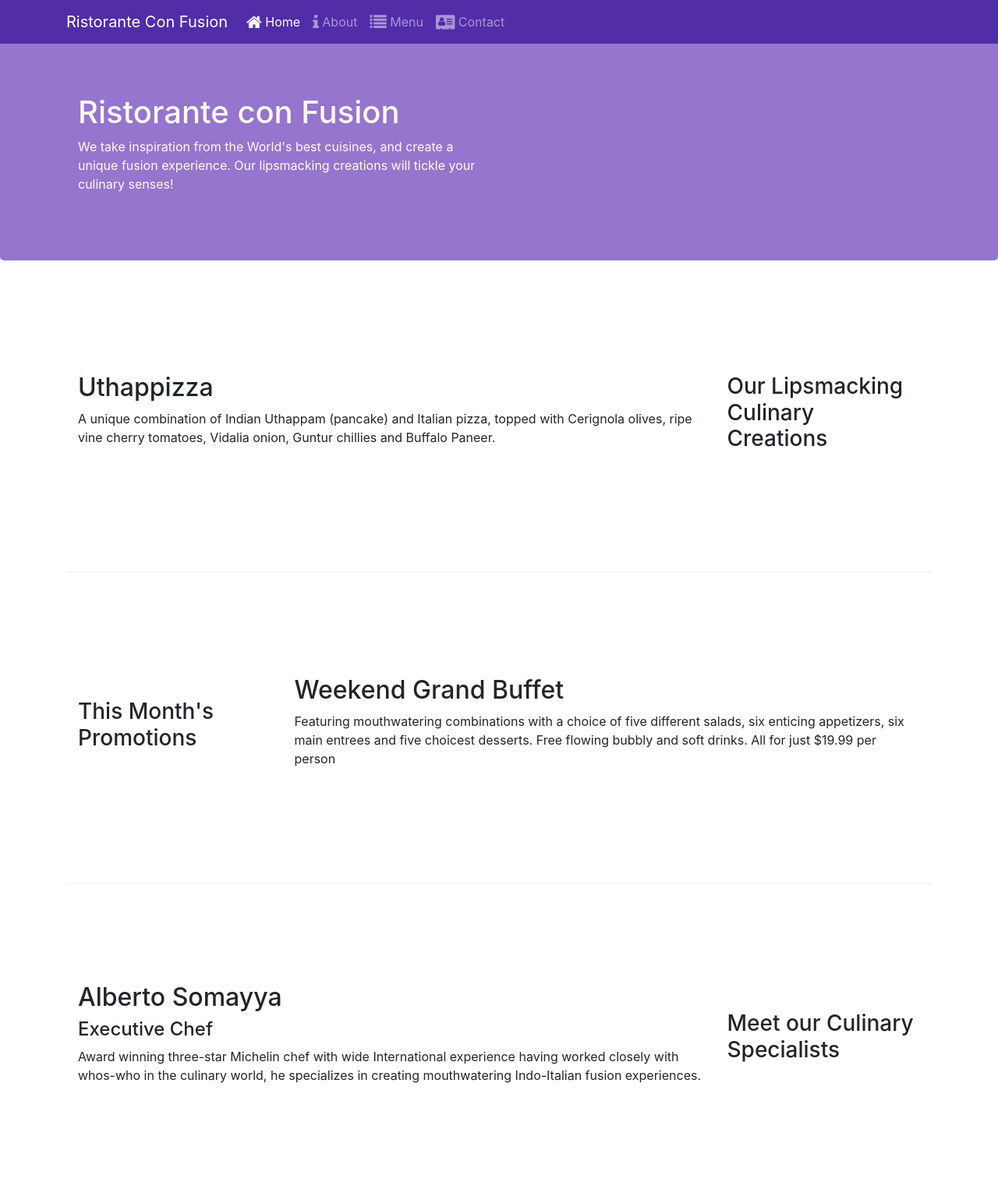
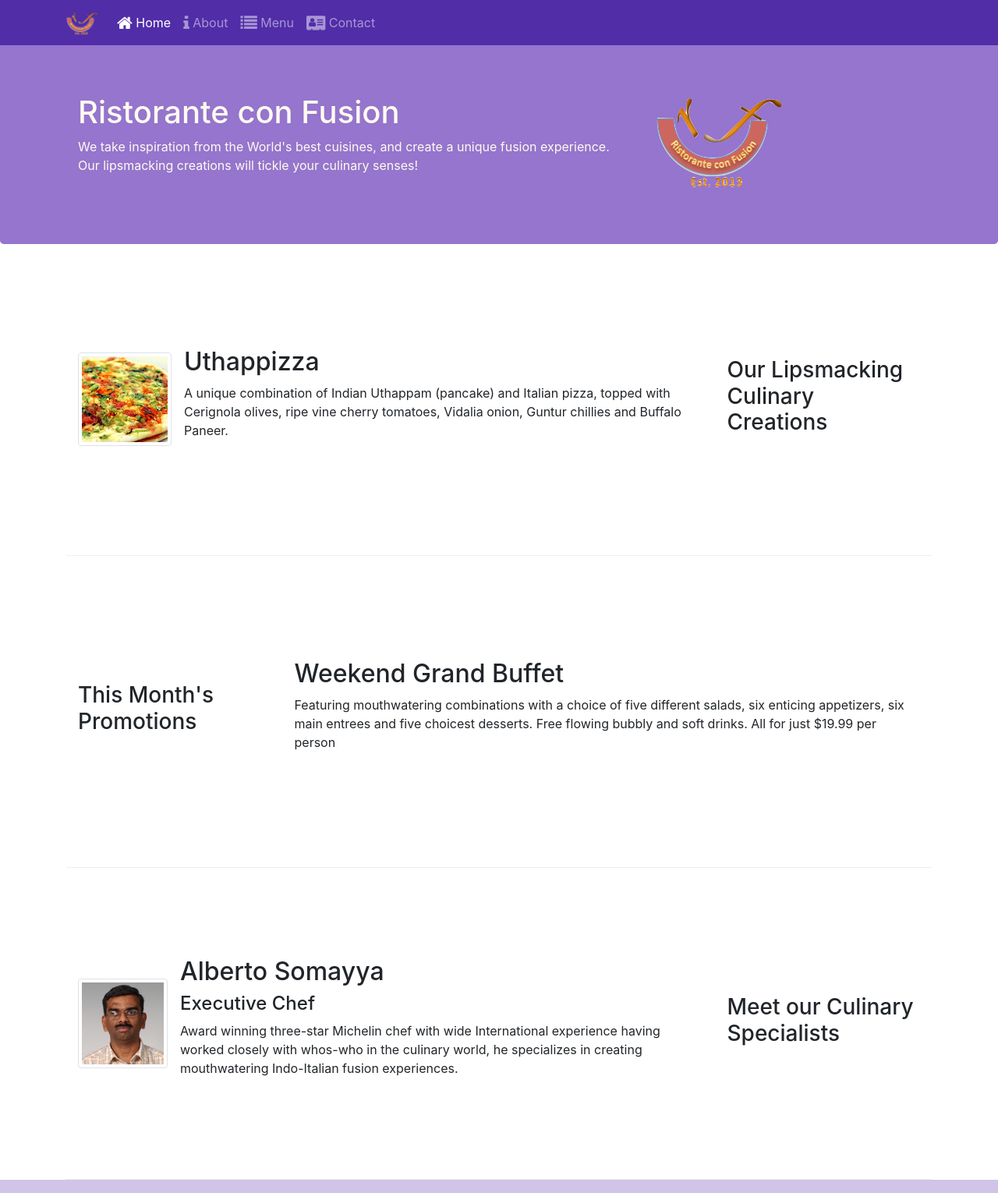
Before and after one commit to x1jinchu1x/conFusionBootstrap4, a website: page index.html in a window 1280 px wide. Shown: the top 1530 px of the page at 78% size. Drawn offline with nearby package versions, Linux system fonts and the light colour scheme.

Commit message:
Images and Media

```diff
--- a/index.html
+++ b/index.html
@@ -21,7 +21,7 @@
             <button class="navbar-toggler" type="button" data-toggle="collapse" data-target="#Navbar">
                 <span class="navbar-toggler-icon"></span>
             </button>
-            <a class="navbar-brand" href="#">Ristorante Con Fusion</a>
+            <a class="navbar-brand" href="#"><img src="img/logo.png" height="30" width="41"></a>
             <div class="collapse navbar-collapse" id="Navbar">
                 <ul class="navbar-nav mr-auto">
                         <li class="nav-item active"><a class="nav-link" href="#"><span class="fa fa-home fa-lg"></span> Home</a></li>
@@ -36,11 +36,12 @@
     <header class="jumbotron">
         <div class="container">
             <div class="row row-header">
-                <div class="col-12 col-sm-6">
+                <div class="col-12 col-sm-8">
                     <h1>Ristorante con Fusion</h1>
                     <p>We take inspiration from the World's best cuisines, and create a unique fusion experience. Our lipsmacking creations will tickle your culinary senses!</p>
                 </div>
-                <div class="col-12 col-sm">
+                <div class="col-12 col-sm align-self-center">
+                    <img src="img/logo.png" class="img-fluid">
                 </div>
             </div>
         </div>
@@ -52,8 +53,17 @@
                 <h3>Our Lipsmacking Culinary Creations</h3>
             </div>
             <div class="col col-sm order-sm-first col-md">
-                <h2>Uthappizza</h2>
-                <p>A unique combination of Indian Uthappam (pancake) and Italian pizza, topped with Cerignola olives, ripe vine cherry tomatoes, Vidalia onion, Guntur chillies and Buffalo Paneer.</p>
+                <div class="media">
+                    <img class="d-flex mr-3 img-thumbnail align-self-center"
+                            src="img/uthappizza.png" alt="Uthappizza">
+                    <div class="media-body">
+                        <h2 class="mt-0">Uthappizza</h2>
+                        <p class="d-none d-sm-block">A unique combination of Indian Uthappam (pancake) and
+                            Italian pizza, topped with Cerignola olives, ripe vine
+                            cherry tomatoes, Vidalia onion, Guntur chillies and
+                            Buffalo Paneer.</p>
+                    </div>
+                </div>
             </div>
         </div>
 
@@ -73,9 +83,19 @@
                 <h3>Meet our Culinary Specialists</h3>
             </div>
             <div class="col col-sm order-sm-first col-md">
-                <h2>Alberto Somayya</h2>
-                <h4>Executive Chef</h4>
-                <p>Award winning three-star Michelin chef with wide International experience having worked closely with whos-who in the culinary world, he specializes in creating mouthwatering Indo-Italian fusion experiences. </p>
+                <div class="media">
+                    <img class="d-flex mr-3 img-thumbnail align-self-center"
+                            src="img/alberto.png" alt="Alberto Somayya">
+                    <div class="media-body">
+                        <h2 class="mt-0">Alberto Somayya</h2>
+                        <h4>Executive Chef</h4>
+                        <p class="d-none d-sm-block">Award winning three-star Michelin chef with wide
+                            International experience having worked closely with
+                            whos-who in the culinary world, he specializes in
+                            creating mouthwatering Indo-Italian fusion experiences.
+                            </p>
+                    </div>
+                </div>
             </div>
         </div>
     </div>
```
Also changed, not shown: aboutus.html (+4 -3 lines), contactus.html (+4 -3 lines), img/alberto.png (added), img/buffet.png (added), img/logo.png (added), img/uthappizza.png (added), 1 other file.
